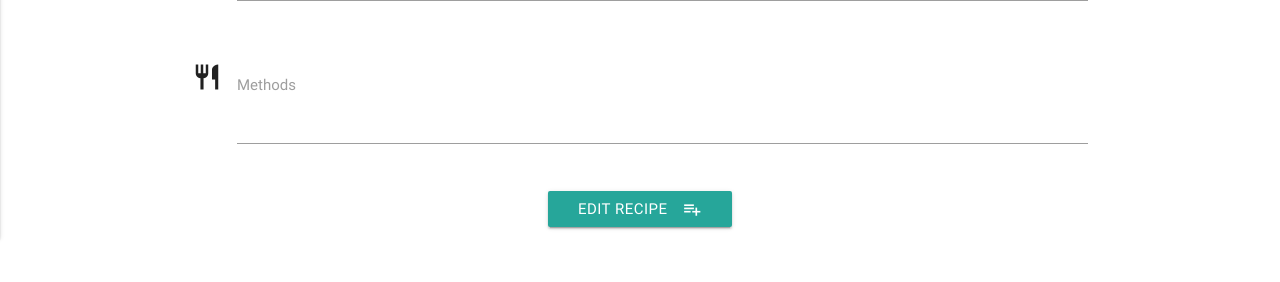
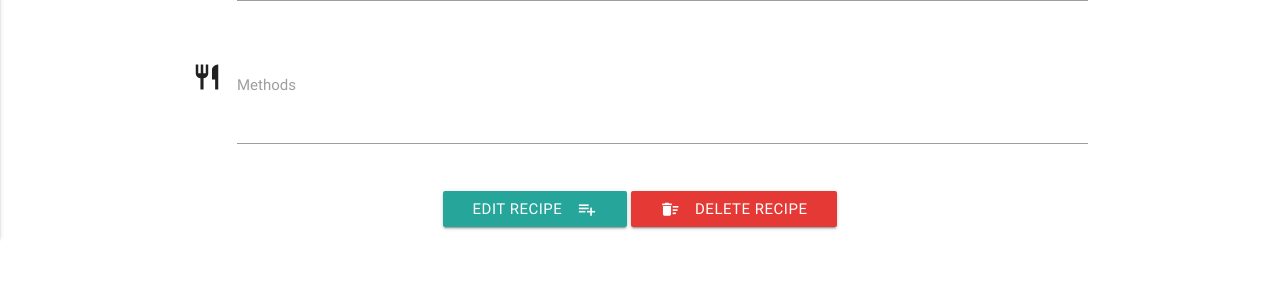
Before and after one commit to comanezz/recipe-website, a Flask app: template templates/editrecipe.html in a window 1280 px wide. Shown: the part 622-904 px from the top of the page. Run offline with Flask 2, Linux system fonts and the light colour scheme; the template is opened without the code that fills it, so the values that code supplies are empty; some libraries are stand-ins or nearby versions.

Commit message:
New app route delete recipe created. Delete button created and working fine to delete the recipe record

```diff
--- a/app.py
+++ b/app.py
@@ -64,6 +64,13 @@ def update_recipe(recipe_id):
     })
     return redirect(url_for('get_recipes'))
 
+# Delete the recipe
+@app.route('/delete_recipe/<recipe_id>')
+def delete_recipe(recipe_id):
+    recipe = mongo.db.recipes
+    recipe.delete_one({'_id': ObjectId(recipe_id)})
+    return redirect(url_for('get_recipes'))
+
 if __name__ == '__main__':
     # This app.run is for heroku
     app.run(host=os.environ.get('IP'),
--- a/templates/editrecipe.html
+++ b/templates/editrecipe.html
@@ -91,6 +91,9 @@
         <button class="btn waves-effect waves-light" type="submit">edit recipe
           <i class="material-icons right">playlist_add</i>
         </button>
+        <a href="{{url_for('delete_recipe', recipe_id = recipe._id)}}" class="btn waves-effect waves-light red darken-1">delete recipe
+            <i class="material-icons left">delete_sweep</i>
+        </a>
       </div>
     </form>
   </div>
```
